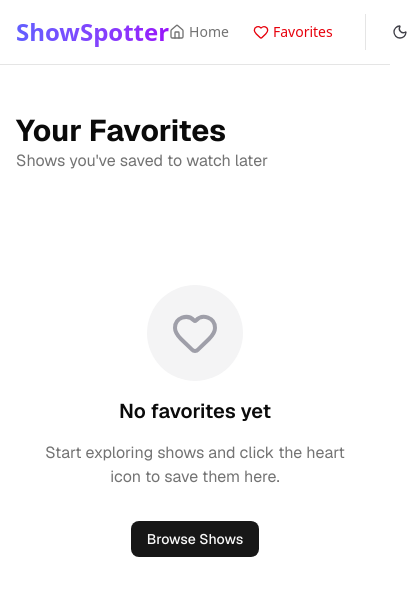
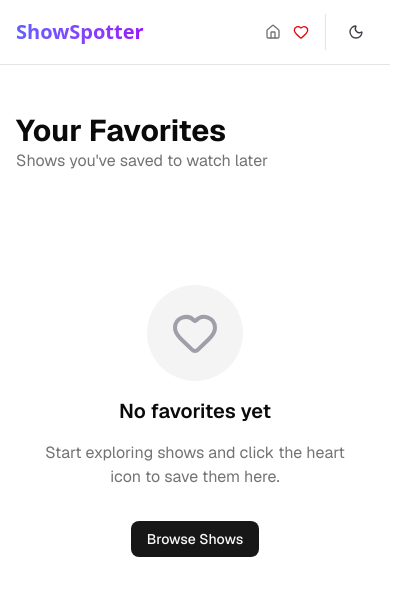
Before and after one commit to ranguloengineer27/tv-show, a Next.js app: page /favorites in a window 390 px wide. Shown: the top 596 px of the page, 418 px wide, since content can reach past the window. Built offline with nearby package versions, Linux system fonts and the light colour scheme.

Commit message:
fix: improve accesibility

```diff
--- a/app/page.tsx
+++ b/app/page.tsx
@@ -4,6 +4,7 @@ export default function Home() {
   return (
     <div className="flex min-h-screen justify-center bg-zinc-50 font-sans dark:bg-black">
       <main className="min-h-screen w-full max-w-5xl flex-col items-center py-12 px-4 md:px-16 bg-white dark:bg-black sm:items-start">
+        <h1 className="sr-only">Explore TV Shows</h1>
         <ShowsContainer />
       </main>
     </div>
--- a/app/show/[id]/page.tsx
+++ b/app/show/[id]/page.tsx
@@ -63,13 +63,13 @@ export default function ShowPage({ params }: { params: Promise<{ id: string }> }
                     </div>
                 )}
                 <div className="md:w-2/3 p-6">
-                    <CardHeader className="p-0 mb-4 flex flex-row items-center justify-between">
+                    <CardHeader className="p-0 mb-4 flex flex-col md:flex-row md:items-center justify-between gap-4">
                         <CardTitle className="text-3xl font-bold">{show.name}</CardTitle>
                         <Button
                             variant="outline"
                             size="sm"
                             onClick={handleToggleFavorite}
-                            className="gap-2"
+                            className="gap-2 w-[200px] justify-center"
                         >
                             <HeartIcon className={cn("h-4 w-4", isFav && "fill-red-500 text-red-500")} />
                             {isFav ? "Remove from favorites" : "Add to favorites"}
--- a/ui/components/Header/Header.tsx
+++ b/ui/components/Header/Header.tsx
@@ -11,24 +11,25 @@ export function Header() {
 
     return (
         <header className="sticky top-0 z-50 w-full border-b bg-white/80 backdrop-blur-md dark:bg-black/80 dark:border-zinc-800">
-            <div className="container mx-auto max-w-5xl flex h-16 items-center justify-between px-4 md:px-16">
+            <div className="container mx-auto max-w-5xl flex h-16 items-center justify-between px-4 sm:px-8 md:px-16">
                 <div className="flex items-center gap-2">
                     <Link href="/" className="flex items-center gap-2">
-                        <h1 className="text-2xl font-bold bg-gradient-to-r from-indigo-500 to-purple-600 bg-clip-text text-transparent">
+                        <span className="text-xl sm:text-2xl font-bold bg-gradient-to-r from-indigo-500 to-purple-600 bg-clip-text text-transparent">
                             ShowSpotter
-                        </h1>
+                        </span>
                     </Link>
                 </div>
-                <nav className="flex items-center gap-6">
+                <nav className="flex items-center gap-3 sm:gap-6">
                     <Link
                         href="/"
                         className={cn(
                             "flex items-center gap-1 text-sm font-medium transition-colors hover:text-indigo-500",
                             pathname === "/" ? "text-indigo-600 dark:text-indigo-400" : "text-muted-foreground"
                         )}
+                        aria-label="Home"
                     >
                         <HomeIcon className="h-4 w-4" />
-                        <span>Home</span>
+                        <span className="hidden sm:inline">Home</span>
                     </Link>
                     <Link
                         href="/favorites"
@@ -36,11 +37,12 @@ export function Header() {
                             "flex items-center gap-1 text-sm font-medium transition-colors hover:text-red-500",
                             pathname === "/favorites" ? "text-red-600 dark:text-red-400" : "text-muted-foreground"
                         )}
+                        aria-label="Favorites"
                     >
                         <HeartIcon className="h-4 w-4" />
-                        <span>Favorites</span>
+                        <span className="hidden sm:inline">Favorites</span>
                     </Link>
-                    <div className="ml-2 border-l pl-4 dark:border-zinc-800">
+                    <div className="ml-1 sm:ml-2 border-l pl-3 sm:pl-4 dark:border-zinc-800">
                         <ThemeToggle />
                     </div>
                 </nav>
--- a/ui/components/ShowCard/ShowCard.tsx
+++ b/ui/components/ShowCard/ShowCard.tsx
@@ -53,30 +53,35 @@ export function ShowCard({
     };
 
     return (
-        <Card className="overflow-hidden flex flex-col h-full relative group cursor-pointer" onClick={navigateToPage}>
+        <Card
+            className="overflow-hidden flex flex-col h-full relative group cursor-pointer"
+            onClick={navigateToPage}
+            role="article"
+            aria-labelledby={`show-title-${id}`}
+        >
             <Button
                 variant="ghost"
                 size="icon"
                 className="absolute top-2 right-2 z-10 bg-black/50 hover:bg-black/70 text-white rounded-full"
                 onClick={handleToggleFavorite}
-                aria-label={isFav ? "Remove from favorites" : "Add to favorites"}
+                aria-label={isFav ? `Remove ${title} from favorites` : `Add ${title} to favorites`}
             >
                 <HeartIcon className={cn("h-5 w-5", isFav && "fill-red-500 text-red-500")} />
             </Button>
-            {image && (
+
             <div className="relative h-48 w-full">
-                    <Image
+                {image && (<Image
                     src={image}
-                        alt={title}
+                    alt={`Poster for ${title}`}
                     fill
                     className="object-cover rounded-t-lg"
                     sizes="(max-width: 768px) 100vw, (max-width: 1200px) 50vw, 33vw"
-                    />
+                />)}
             </div>
-            )}
+
 
             <CardHeader>
-                <CardTitle>{title}</CardTitle>
+                <CardTitle id={`show-title-${id}`}>{title}</CardTitle>
             </CardHeader>
 
             <hr />
--- a/ui/components/ShowsContainer/ShowsContainer.tsx
+++ b/ui/components/ShowsContainer/ShowsContainer.tsx
@@ -38,6 +38,7 @@ export function ShowsContainer() {
                 value={search}
                 onChange={(e) => onSearchChange(e.target.value)}
                 className="max-w-md w-full"
+                aria-label="Search TV shows"
             />
 
             <ShowsContainerFallbacks
--- a/ui/components/baseComponents/Pagination/Pagination.tsx
+++ b/ui/components/baseComponents/Pagination/Pagination.tsx
@@ -140,6 +140,7 @@ export function Pagination({
                             <PaginationLink
                                 isActive={currentPage === page}
                                 onClick={() => onPageChange(page)}
+                                aria-label={`Go to page ${page}`}
                             >
                                 {page}
                             </PaginationLink>
```
Lines whose indentation alone changed are shown as unchanged.
